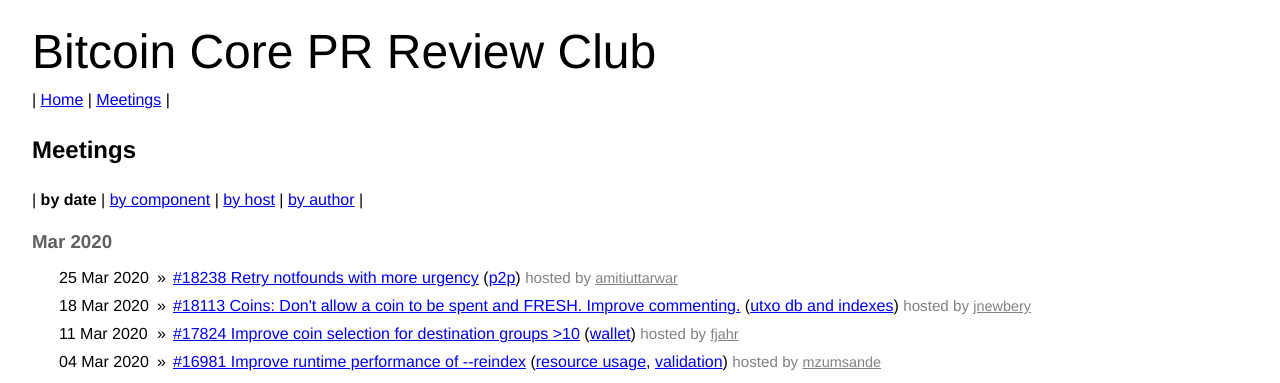
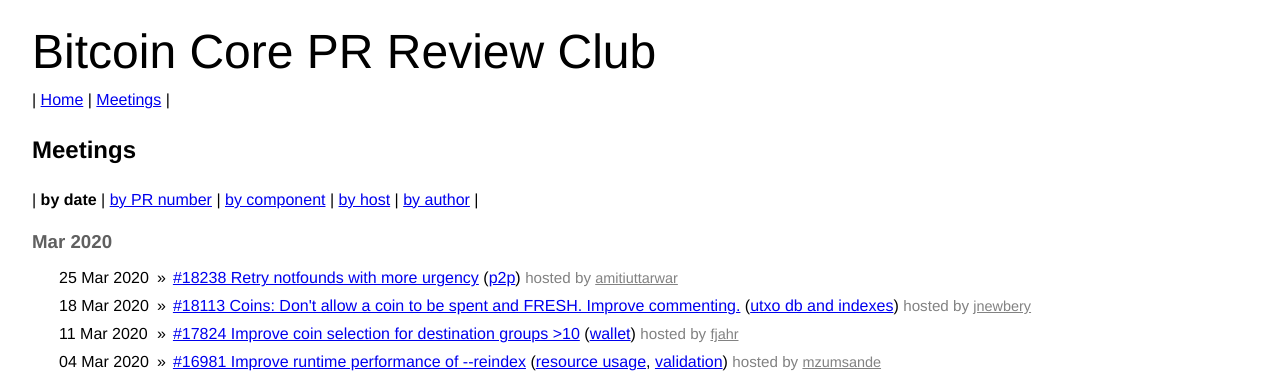
Before and after one commit to bitcoin-core-review-club/website, a Jekyll site: the page built from meetings.html, in a window 1280 px wide. Shown: the top 383 px of the page. Built offline with Jekyll 4.4.1, drawn with Linux system fonts in a browser that asks for light colours.

Commit message:
Add meetings by PR to links menu

```diff
--- a/_includes/linkers/meetings-pages.md
+++ b/_includes/linkers/meetings-pages.md
@@ -6,6 +6,12 @@
   {% assign _index_links = _index_links | append: "<strong>by date</strong>" %}
 {% else %}
   {% assign _index_links = _index_links | append: "<a href='/meetings/'>by date</a>" %}
+{% endif %}
+
+{% if path == "meetings-prs" %}
+  {% assign _index_links = _index_links | append: " | <strong>by PR number</strong>" %}
+{% else %}
+  {% assign _index_links = _index_links | append: " | <a href='/meetings-prs/'>by PR number</a>" %}
 {% endif %}
 
 {% if path == "meetings-components" %}
```
